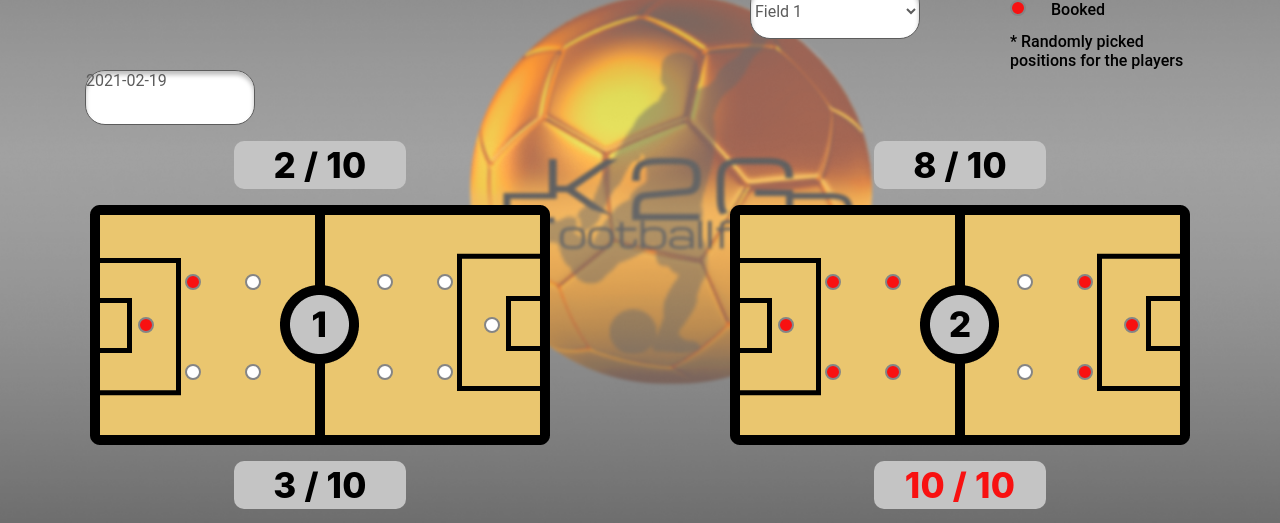
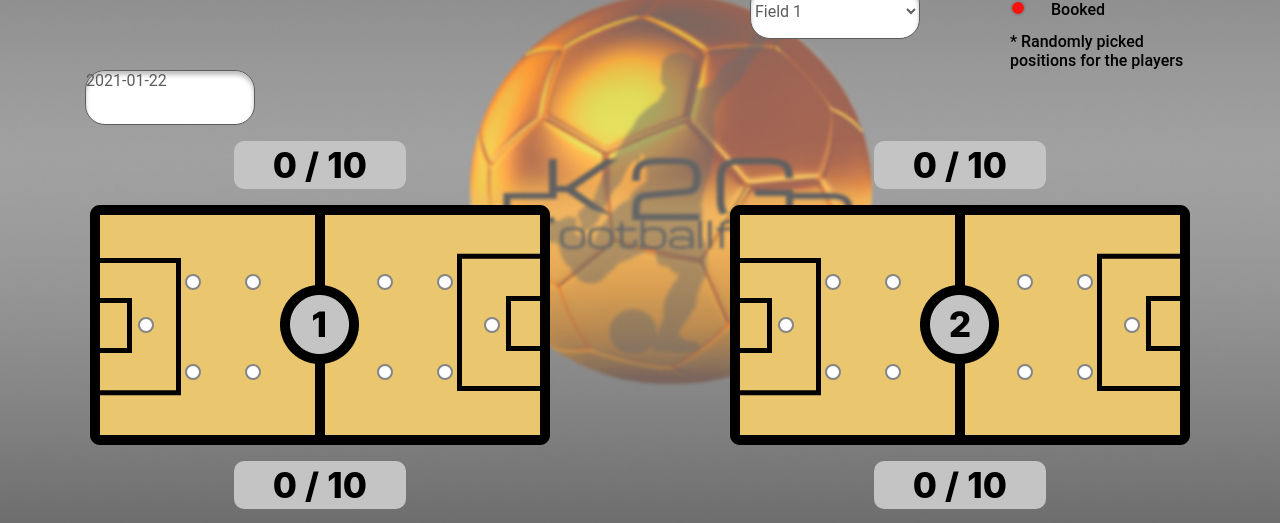
Before and after one commit to rami-mohamad/kick2gether, a React (Create React App) app in the folder frontend/: page /booking/search in a window 1280 px wide. Shown: the part 417-940 px from the top of the page. Built offline with nearby package versions, Linux system fonts and the light colour scheme; no server answers.

Commit message:
Booking Fileds logic working

```diff
--- a/frontend/src/Components/Fields/Fields.js
+++ b/frontend/src/Components/Fields/Fields.js
@@ -5,10 +5,6 @@ import axios from "axios";
 import Field from "../Field";
 
 function Fields() {
-  const [choosed, setChoosed] = useState("");
-  const [date, setDate] = useState("2021-02-19");
-  const [daySlots, setDaySlots] = useState({});
-
   //Booking only for 90 Days logic
   const today = new Date();
   const minDate = today.toISOString().slice(0, 10);
@@ -17,6 +13,14 @@ function Fields() {
   console.log(minDate, maxDate);
   //// 90 Days booking end
 
+  //My states
+  const [choosed, setChoosed] = useState({});
+  const [date, setDate] = useState(minDate);
+  const [daySlots, setDaySlots] = useState({});
+  const [fieldInfo, setFieldInfo] = useState({ 1: 10, 2: 10, 3: 10, 4: 10 });
+
+  ///End States
+
   useEffect(() => {
     try {
       console.log("date changed");
@@ -24,6 +28,13 @@ function Fields() {
       getSlots();
     } catch (error) {}
   }, [date]);
+  useEffect(() => {
+    try {
+      console.log("choosed changed");
+
+      toshowFields();
+    } catch (error) {}
+  }, [choosed]);
 
   ///////////
   const getSlots = async () => {
@@ -48,6 +59,10 @@ function Fields() {
     }
 
     console.log(data);
+    setChoosed(data);
+    //remove after test
+
+    //remove after test
   };
   ////////////
   const dataHandler = (e) => {
@@ -56,20 +71,48 @@ function Fields() {
     setDate(date);
   };
   ////
-  const inputChangeHandler = (e) => {
-    e.preventDefault();
-    const myFormData = new FormData(e.target);
-    const formData = myFormData.entries();
-    const data = {};
 
-    for (const pair of formData) {
-      const [key, value] = pair;
-      data[key] = value;
+  ///
+  ///Prepare data to show fields
+  const toshowFields = async () => {
+    try {
+      const start = choosed.startHour;
+      const end = `${+choosed.startHour + +choosed.hoursQuantity}`;
+      console.log(start, end);
+
+      const checkFields = async () => {
+        let newFieldInfo = {
+          1: 0,
+          2: 0,
+          3: 0,
+          4: 0,
+        };
+        for (let i = start; i < end; i++) {
+          console.log(daySlots[i]);
+
+          if (daySlots[i] !== null && daySlots[i].field_1 > newFieldInfo[1]) {
+            newFieldInfo[1] = daySlots[i].field_1;
+          }
+          if (daySlots[i] !== null && daySlots[i].field_2 > newFieldInfo[2]) {
+            newFieldInfo[2] = daySlots[i].field_2;
+          }
+          if (daySlots[i] !== null && daySlots[i].field_3 > newFieldInfo[3]) {
+            newFieldInfo[3] = daySlots[i].field_3;
+          }
+          if (daySlots[i] !== null && daySlots[i].field_4 > newFieldInfo[4]) {
+            newFieldInfo[4] = daySlots[i].field_4;
+          }
+        }
+        return newFieldInfo;
+      };
+      const newFieldInfo = await checkFields();
+      console.log(newFieldInfo);
+      setFieldInfo(newFieldInfo);
+    } catch (error) {
+      throw error;
     }
-
-    console.log(data);
   };
-  ///
+  ///End of prepare date for show fields
   return (
     <div className="booking">
       <Container>
@@ -107,10 +150,14 @@ function Fields() {
 
             <Col style={{ alignItems: "center", display: "flex" }}>
               <select id="startHour" className="users" name="startHour">
-                <option value="14:00">14:00</option>
-                <option value="15:00">15:00</option>
-                <option value="16:00">16:00</option>
-                <option value="17:00">17:00</option>
+                <option value="14">14:00</option>
+                <option value="15">15:00</option>
+                <option value="16">16:00</option>
+                <option value="17">17:00</option>
+                <option value="18">18:00</option>
+                <option value="19">19:00</option>
+                <option value="20">20:00</option>
+                <option value="21">21:00</option>
               </select>
             </Col>
             <Col style={{ alignItems: "center", display: "flex" }}>
@@ -174,18 +221,18 @@ function Fields() {
         </form>
         <Row>
           <Col>
-            <Field blocked={2} field={1}></Field>
+            <Field blocked={fieldInfo[1]} field={1}></Field>
           </Col>
           <Col style={{ justifyContent: "flex-end", display: "flex" }}>
-            <Field blocked={8} field={2}></Field>
+            <Field blocked={fieldInfo[2]} field={2}></Field>
           </Col>
         </Row>
         <Row>
           <Col>
-            <Field blocked={3} field={3}></Field>
+            <Field blocked={fieldInfo[3]} field={3}></Field>
           </Col>
           <Col style={{ justifyContent: "flex-end", display: "flex" }}>
-            <Field blocked={10} field={4}></Field>
+            <Field blocked={fieldInfo[4]} field={4}></Field>
           </Col>
         </Row>
       </Container>
```
Also changed, not shown: 1 other file (tests, documents, lock files or other folders).
